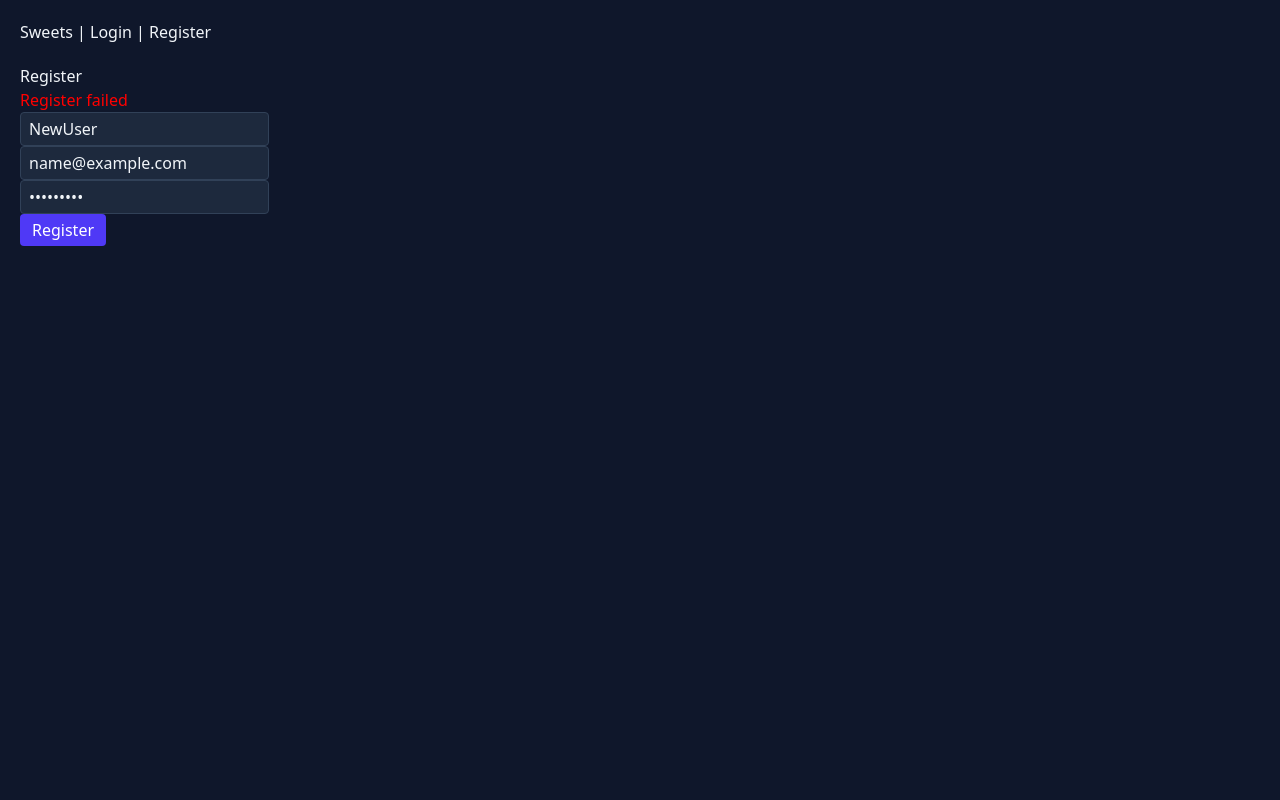
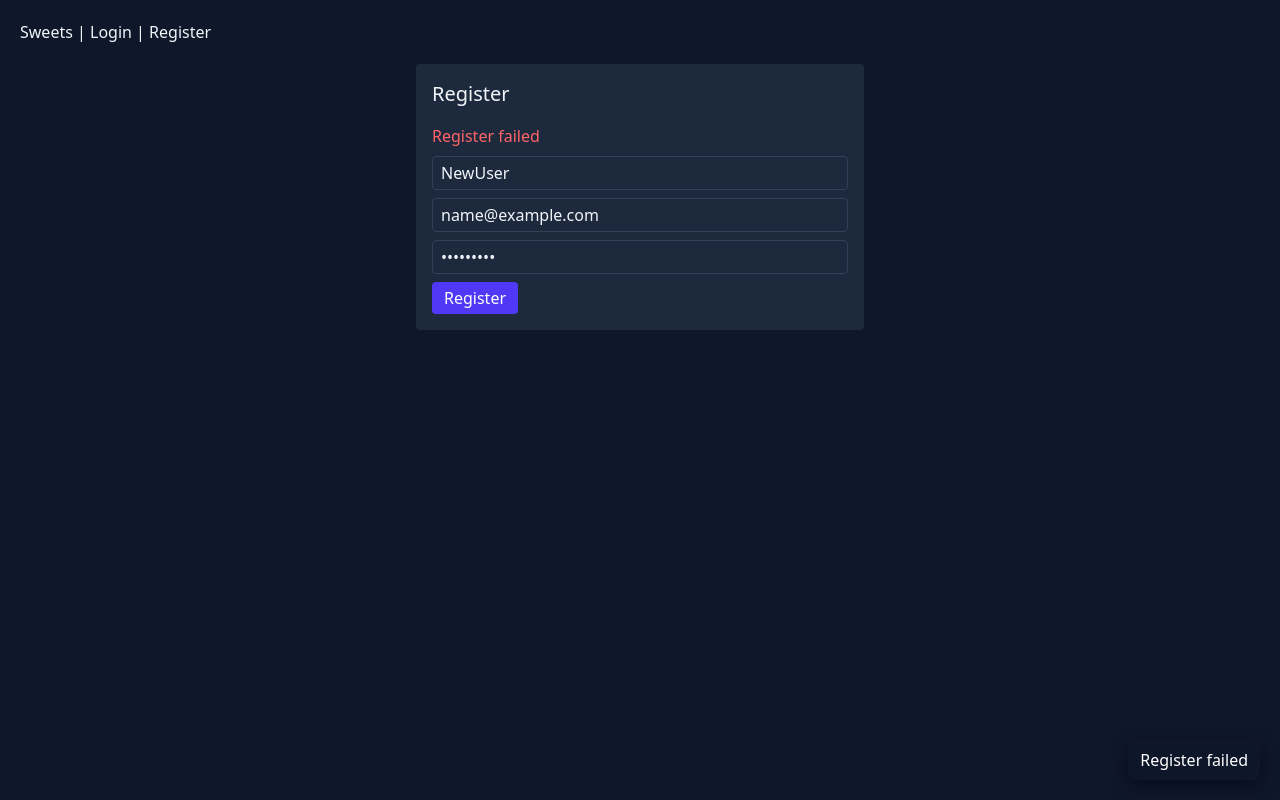
Before and after one commit to farhanMeows/sweet-shop-management, a React app in the folder frontend/: page /register in a window 1280 px wide. Both pictures are taken after typing "name@example.com", "Sample123" into the empty fields and a click on the button "Register". Built offline with nearby package versions, Linux system fonts and the light colour scheme; no server answers; the HTML template or start-up script is replaced by a standard one.

Commit message:
feat(frontend): add client-side validation and small UX toasts

```diff
--- a/frontend/src/components/SweetForm.tsx
+++ b/frontend/src/components/SweetForm.tsx
@@ -15,6 +15,14 @@ const SweetForm: React.FC<Props> = ({ initial, onSaved }) => {
   const isEdit = Boolean(initial?.id);
 
   async function save() {
+    if (!name) {
+      alert("Name required");
+      return;
+    }
+    if (price <= 0) {
+      alert("Price must be > 0");
+      return;
+    }
     setBusy(true);
     try {
       if (isEdit) {
--- /dev/null
+++ b/frontend/src/components/Toast.tsx
@@ -0,0 +1,21 @@
+import React from "react";
+
+export default function Toast({ message }: { message: string | null }) {
+  if (!message) return null;
+  return (
+    <div
+      style={{
+        position: "fixed",
+        right: 20,
+        bottom: 20,
+        background: "rgba(15,23,42,0.9)",
+        color: "white",
+        padding: "8px 12px",
+        borderRadius: 8,
+        boxShadow: "0 6px 18px rgba(2,6,23,0.6)",
+      }}
+    >
+      {message}
+    </div>
+  );
+}
--- a/frontend/src/pages/LoginPage.tsx
+++ b/frontend/src/pages/LoginPage.tsx
@@ -1,6 +1,7 @@
 import React, { useState } from "react";
 import { useNavigate } from "react-router-dom";
 import { useAuth } from "../auth/AuthContext";
+import Toast from "../components/Toast";
 
 const LoginPage: React.FC = () => {
   const [email, setEmail] = useState("admin@local.test");
@@ -8,37 +9,57 @@ const LoginPage: React.FC = () => {
   const { login } = useAuth();
   const nav = useNavigate();
   const [err, setErr] = useState<string | null>(null);
+  const [busy, setBusy] = useState(false);
+
+  function validate() {
+    if (!email.includes("@")) return "Enter a valid email";
+    if (password.length < 6) return "Password must be at least 6 characters";
+    return null;
+  }
 
   async function onSubmit(e: React.FormEvent) {
     e.preventDefault();
+    const v = validate();
+    if (v) return setErr(v);
+    setBusy(true);
     try {
       await login(email, password);
       nav("/");
     } catch (e: any) {
       setErr(e?.response?.data?.error || "Login failed");
+    } finally {
+      setBusy(false);
     }
   }
 
   return (
-    <form onSubmit={onSubmit}>
-      <h2>Login</h2>
-      {err && <div style={{ color: "red" }}>{err}</div>}
-      <div>
+    <form
+      onSubmit={onSubmit}
+      className="max-w-md mx-auto p-4 bg-slate-800 rounded"
+    >
+      <h2 className="text-xl mb-4">Login</h2>
+      {err && <div className="text-red-400 mb-2">{err}</div>}
+      <div className="mb-2">
         <input
+          className="w-full"
           value={email}
           onChange={(e) => setEmail(e.target.value)}
           placeholder="email"
         />
       </div>
-      <div>
+      <div className="mb-2">
         <input
+          className="w-full"
           type="password"
           value={password}
           onChange={(e) => setPassword(e.target.value)}
           placeholder="password"
         />
       </div>
-      <button type="submit">Login</button>
+      <button type="submit" disabled={busy}>
+        {busy ? "Signing in..." : "Login"}
+      </button>
+      <Toast message={err} />
     </form>
   );
 };
--- a/frontend/src/pages/RegisterPage.tsx
+++ b/frontend/src/pages/RegisterPage.tsx
@@ -1,6 +1,7 @@
 import React, { useState } from "react";
 import { useNavigate } from "react-router-dom";
 import { useAuth } from "../auth/AuthContext";
+import Toast from "../components/Toast";
 
 const RegisterPage: React.FC = () => {
   const [name, setName] = useState("NewUser");
@@ -9,44 +10,66 @@ const RegisterPage: React.FC = () => {
   const { register } = useAuth();
   const nav = useNavigate();
   const [err, setErr] = useState<string | null>(null);
+  const [busy, setBusy] = useState(false);
+
+  function validate() {
+    if (!name) return "Name required";
+    if (!email.includes("@")) return "Valid email required";
+    if (password.length < 6) return "Password min 6 characters";
+    return null;
+  }
 
   async function onSubmit(e: React.FormEvent) {
     e.preventDefault();
+    const v = validate();
+    if (v) return setErr(v);
+    setBusy(true);
     try {
       await register(name, email, password);
       nav("/");
     } catch (e: any) {
       setErr(e?.response?.data?.error || "Register failed");
+    } finally {
+      setBusy(false);
     }
   }
 
   return (
-    <form onSubmit={onSubmit}>
-      <h2>Register</h2>
-      {err && <div style={{ color: "red" }}>{err}</div>}
-      <div>
+    <form
+      onSubmit={onSubmit}
+      className="max-w-md mx-auto p-4 bg-slate-800 rounded"
+    >
+      <h2 className="text-xl mb-4">Register</h2>
+      {err && <div className="text-red-400 mb-2">{err}</div>}
+      <div className="mb-2">
         <input
+          className="w-full"
           value={name}
           onChange={(e) => setName(e.target.value)}
           placeholder="name"
         />
       </div>
-      <div>
+      <div className="mb-2">
         <input
+          className="w-full"
           value={email}
           onChange={(e) => setEmail(e.target.value)}
           placeholder="email"
         />
       </div>
-      <div>
+      <div className="mb-2">
         <input
+          className="w-full"
           type="password"
           value={password}
           onChange={(e) => setPassword(e.target.value)}
           placeholder="password"
         />
       </div>
-      <button type="submit">Register</button>
+      <button type="submit" disabled={busy}>
+        {busy ? "Signing up..." : "Register"}
+      </button>
+      <Toast message={err} />
     </form>
   );
 };
```
